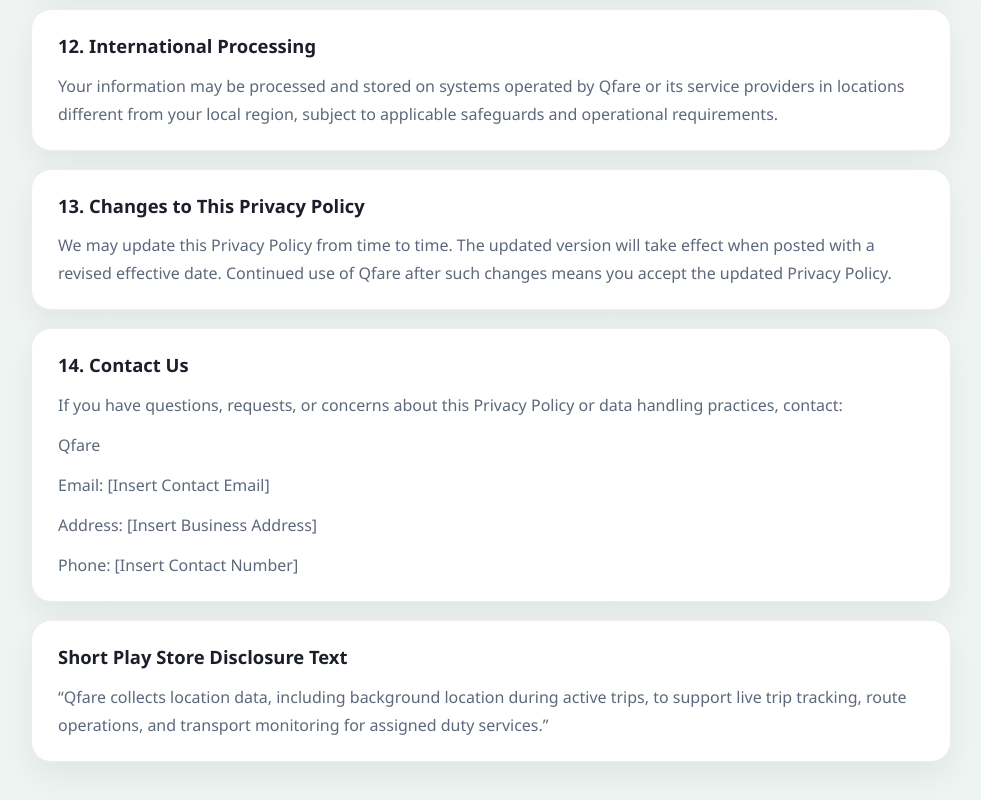
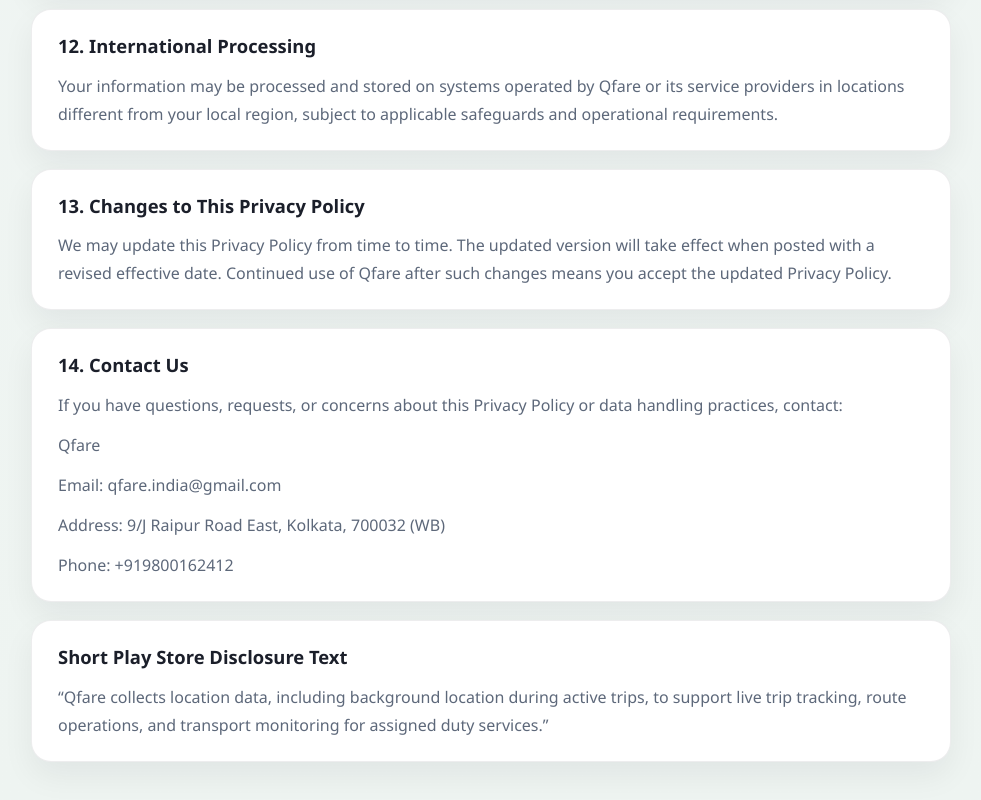
Before and after one commit to qfareapp/WBTC, a React (Vite) app in the folder wbtc_fleet_frontend/: page /privacy-policy in a window 1280 px wide. Shown: the part 3805-4605 px from the top of the page, without its empty margins (149-1130 px from the left). Built offline with nearby package versions, Linux system fonts and the light colour scheme.

Commit message:
Updated Privacy Policy page

```diff
--- a/wbtc_fleet_frontend/src/pages/PrivacyPolicy.jsx
+++ b/wbtc_fleet_frontend/src/pages/PrivacyPolicy.jsx
@@ -161,9 +161,9 @@
     paragraphs: [
       "If you have questions, requests, or concerns about this Privacy Policy or data handling practices, contact:",
       "Qfare",
-      "Email: [Insert Contact Email]",
-      "Address: [Insert Business Address]",
-      "Phone: [Insert Contact Number]",
+      "Email: qfare.india@gmail.com",
+      "Address: 9/J Raipur Road East, Kolkata, 700032 (WB)",
+      "Phone: +919800162412",
     ],
   },
 ];
```
